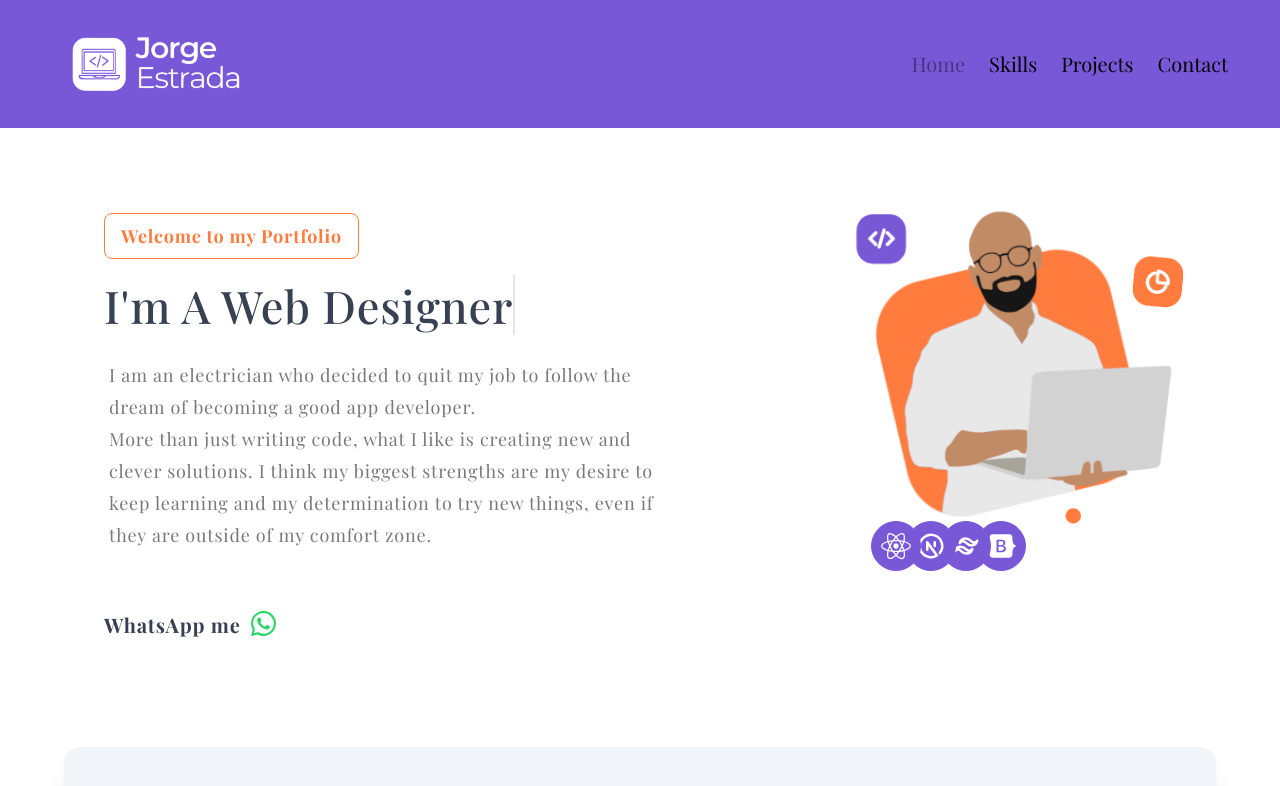
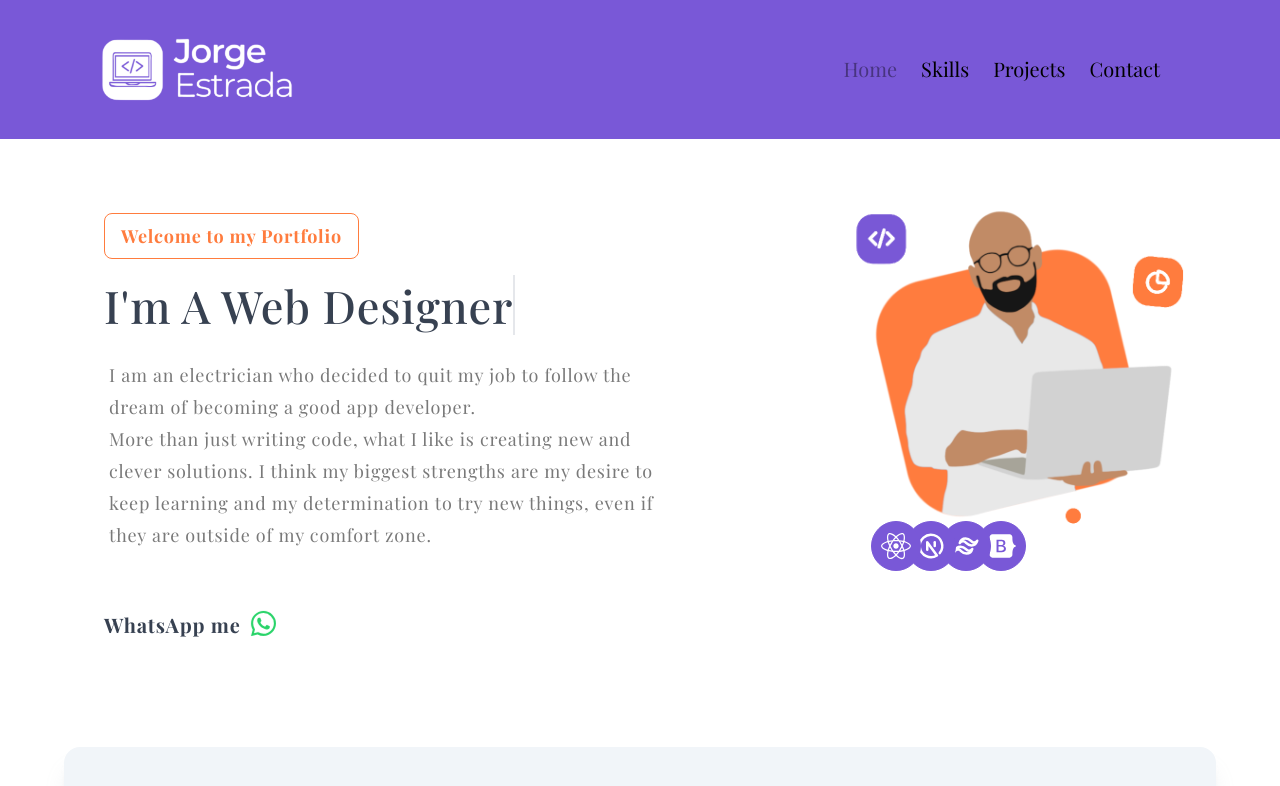
Before and after one commit to jorgeProgramaEn5/next-portfolio, a Next.js app: page / in a window 1280 px wide. Shown: the top 786 px of the page. Built offline with nearby package versions, Linux system fonts and the light colour scheme; a web font is replaced by a local one.

Commit message:
change padding navbar

```diff
--- a/src/Components/NavBarDos.jsx
+++ b/src/Components/NavBarDos.jsx
@@ -34,9 +34,9 @@ export function NavBarDos() {
   return (
 
     <nav
-      className={` flex justify-between items-center w-full max-h-[50vh] bg-primary-100 transition-all duration-[0.5s] ease-in-out py-6 px-3 fixed top-0 z-50 ${scrolled ? 'pb-1 pt-1' : ''}`}     //varia el scrolled aqui
+      className={`flex justify-between items-center w-full max-h-[50vh] bg-primary-100 transition-all duration-[0.5s] ease-in-out py-6 px-4 md:px-8 lg:px-24 fixed top-0 z-50 ${scrolled ? 'pb-1 pt-1' : ''}`}     //varia el scrolled aqui
     >
-      <div className=' ml-[25px] lg:ml-[55px] w-1/3 md:w-1/5 lg:w-1/5 xl:w-[14%]'>
+      <div className='w-[100px] md:w-[150px] lg:w-[200px]'>
         <Image src={logo} alt='logo'/>
       </div>
 
@@ -44,7 +44,7 @@ export function NavBarDos() {
           {navLinks.map((nav, index)=>(
             <li
               key={nav.id}
-              className= {`${index === navLinks.length -1 ? "mr-4" : "mr-6"}`}
+              className= {`${index === navLinks.length -1 ? "mr-0" : "mr-6"}`}
             >
               <a
                 href={`#${nav.id}`}
```
